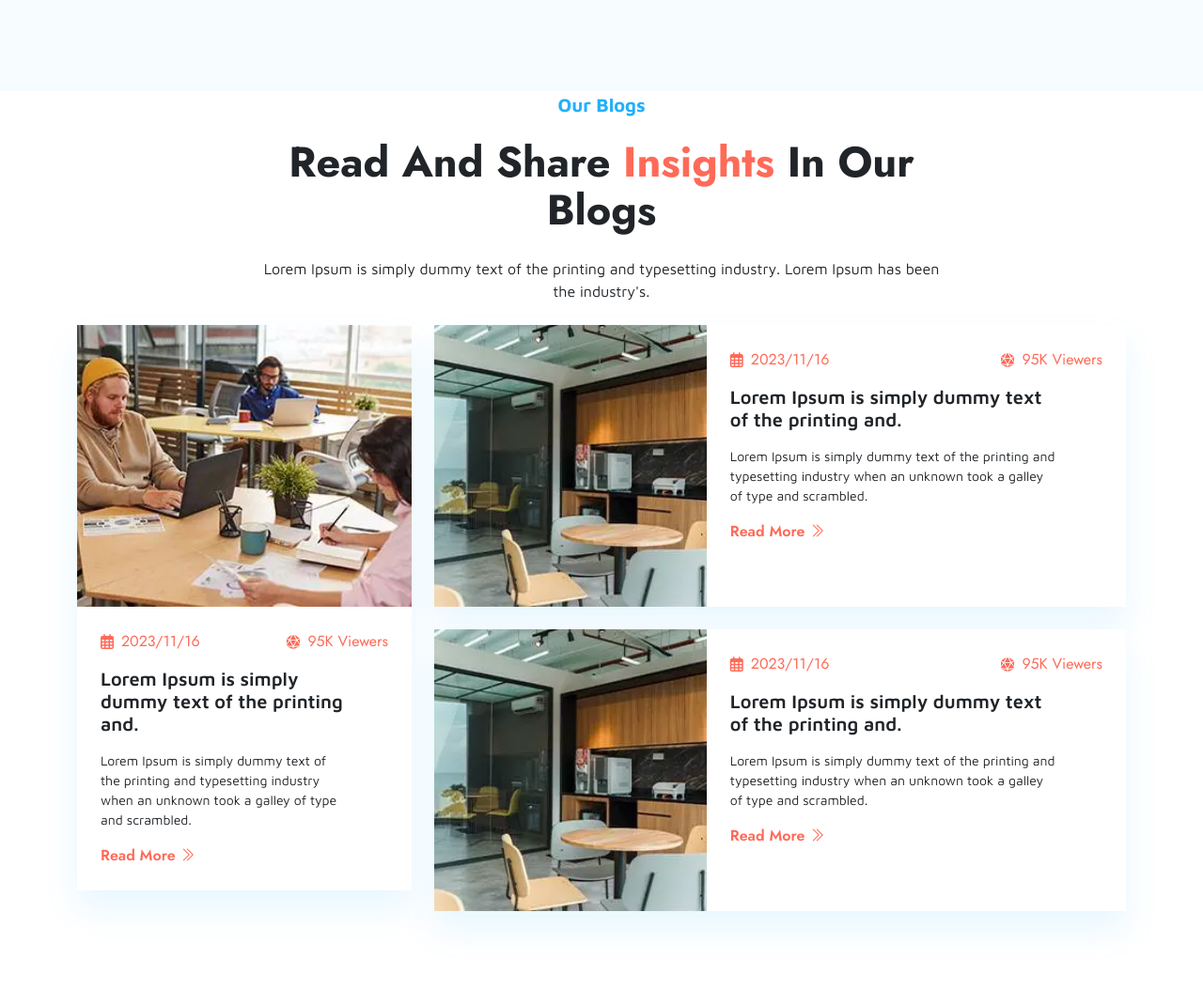
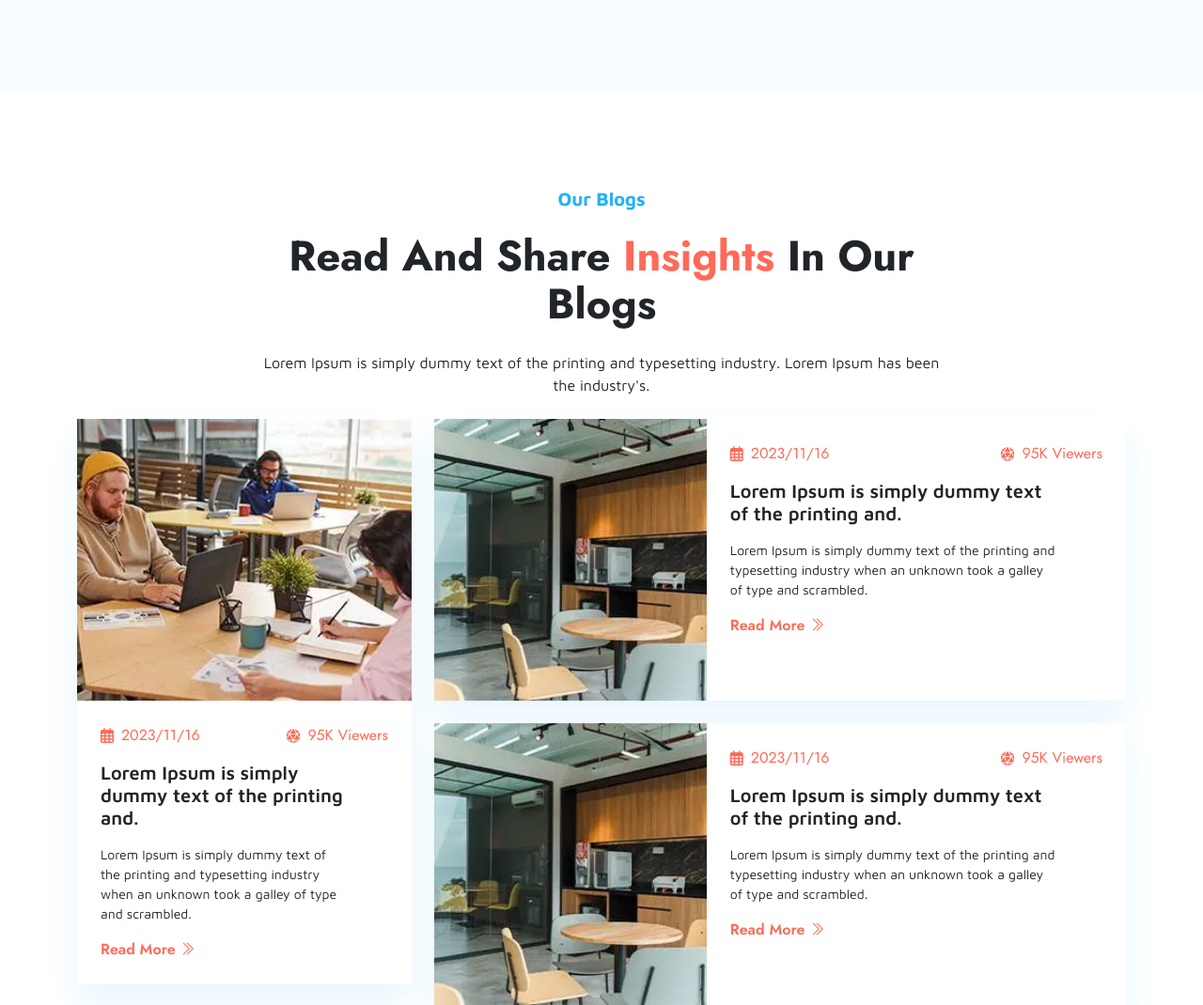
Before and after one commit to denishaitcode/webiste, a plain HTML site: page Index.html in a window 1280 px wide. Shown: the part 1209-2279 px from the top of the page at 94% size. Drawn offline with nearby package versions, Linux system fonts and the light colour scheme; files that its build step writes are made by us from their sources.

Commit message:
image change

```diff
--- a/scss/partials/_style.scss
+++ b/scss/partials/_style.scss
@@ -116,7 +116,7 @@
     .toprightsection {
       position: relative;
       .girlphoto {
-        background-image: url("../../Images/hero-border.webp");
+        background-image: url("../../Images/hero-border.jpg");
         background-repeat: no-repeat;
         background-size: contain;
         position: relative;
@@ -218,15 +218,15 @@
 
 // our-blogs css
 .our-blogs {
-  padding-bottom: 100px;
+  padding: 100px 0;
   @media (max-width: 991px) {
-    padding-bottom: 70px;
+    padding: 70px 0;
   }
   @media (max-width: 768px) {
-    padding-bottom: 50px;
+    padding: 50px 0;
   }
   @media (max-width: 575px) {
-    padding-bottom: 30px;
+    padding: 30px 0;
   }
   .subtitle {
     max-width: 700px;
```
Also changed, not shown: Images/hero-border.jpg (added).
